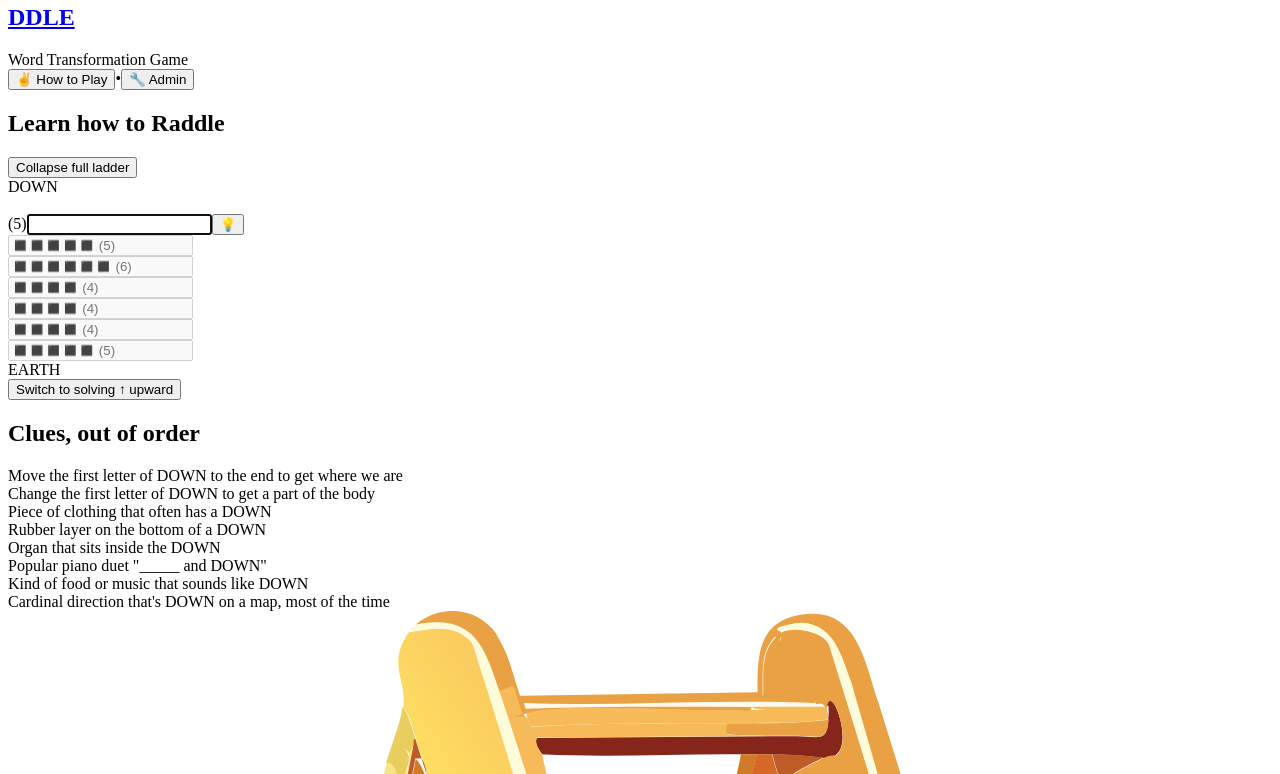
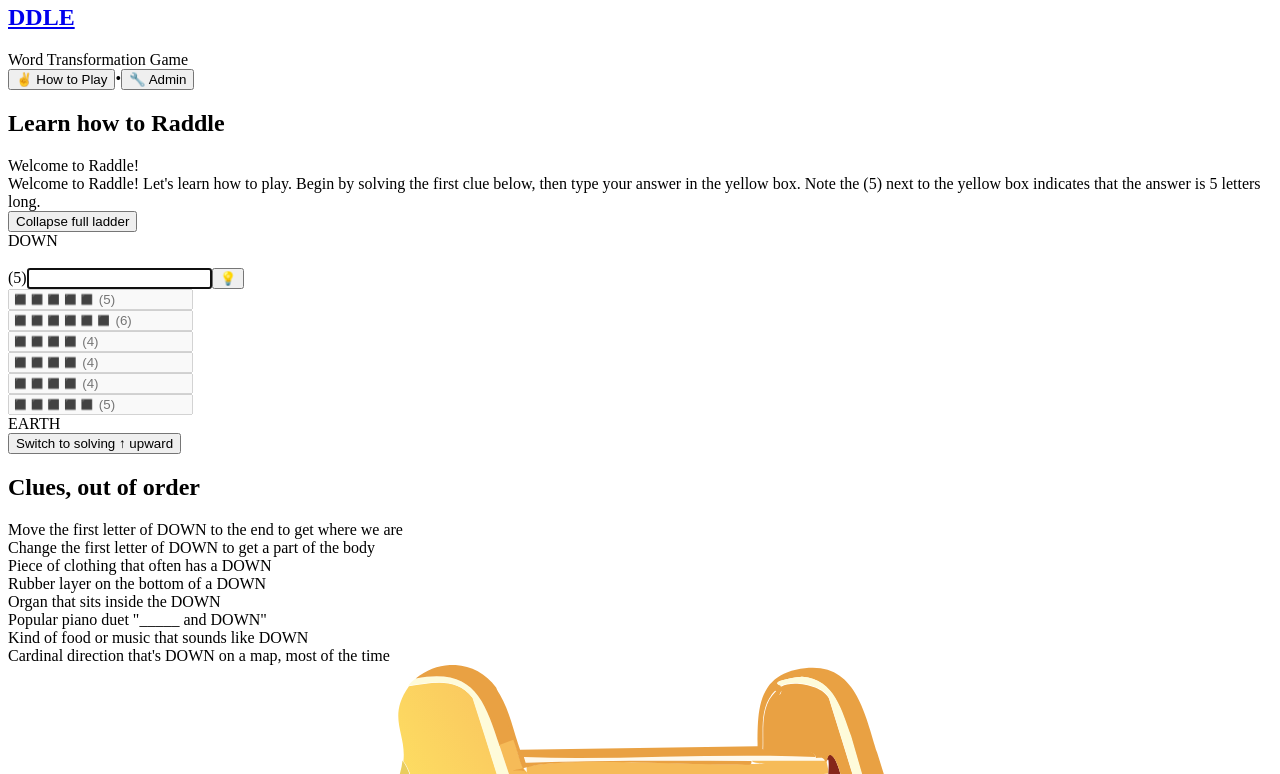
Before and after one commit to NADEE-MJ/raddle.teams, a React (Vite) app in the folder frontend/: page /tutorial in a window 1280 px wide. Shown: the part 1546-2320 px from the top of the page. Built offline with nearby package versions, Linux system fonts and the light colour scheme.

Commit message:
added tutorial guide

```diff
--- a/frontend/src/pages/TutorialPage/Tutorial.tsx
+++ b/frontend/src/pages/TutorialPage/Tutorial.tsx
@@ -1,16 +1,17 @@
 import { useRef, useEffect, useState, useCallback, useMemo } from 'react';
 import { Puzzle } from '@/types/game';
+import { TutorialState } from '@/types/tutorialStateMachine';
 import { useTutorialStateMachine } from '@/hooks/useTutorialStateMachine';
 import { HintConfirmationModal } from '@/components';
 import LadderStep from './LadderStep';
 import Clues from './Clues';
 
 interface TutorialProps {
-    setCompleted: (completed: boolean) => void;
     puzzle: Puzzle;
+    onStateChange: (state: TutorialState) => void;
 }
 
-export default function Tutorial({ setCompleted, puzzle }: TutorialProps) {
+export default function Tutorial({ puzzle, onStateChange }: TutorialProps) {
     const inputRef = useRef<HTMLInputElement>(null);
     const [showHintConfirmation, setShowHintConfirmation] = useState(false);
     const [showFullLadder, setShowFullLadder] = useState(false);
@@ -32,11 +33,11 @@ export default function Tutorial({ setCompleted, puzzle }: TutorialProps) {
 
     // Update completion status when state changes
     useEffect(() => {
-        setCompleted(state.isCompleted);
         if (state.isCompleted) {
             setShowFullLadder(true);
         }
-    }, [state.isCompleted, setCompleted]);
+        onStateChange(state);
+    }, [state, onStateChange]);
 
 
     const focusInput = useCallback(() => {
--- /dev/null
+++ b/frontend/src/pages/TutorialPage/TutorialGuide.tsx
@@ -0,0 +1,144 @@
+import { useState, useEffect, useMemo } from 'react';
+import { useNavigate } from 'react-router-dom';
+import { TutorialState } from '@/types/tutorialStateMachine';
+import { Button } from '@/components';
+
+interface TutorialGuideProps {
+    tutorialState: TutorialState;
+    onNextStep?: (step: number) => void;
+}
+
+interface TutorialStep {
+    id: number;
+    title: string;
+    content: string;
+    autoAdvanceCondition?: (state: TutorialState, previousState: TutorialState | null) => boolean;
+}
+
+const tutorialSteps: TutorialStep[] = [
+    {
+        id: 1,
+        title: "Welcome to Raddle!",
+        content: "Welcome to Raddle! Let's learn how to play. Begin by solving the first clue below, then type your answer in the yellow box. Note the (5) next to the yellow box indicates that the answer is 5 letters long.",
+        autoAdvanceCondition: (state, prev) => {
+            // Advance when first step is revealed (first answer correct)
+            return state.revealedSteps.has(1) && (!prev || !prev.revealedSteps.has(1));
+        }
+    },
+    {
+        id: 2,
+        title: "Great Progress!",
+        content: "Correct! That clue has moved to the 'Used Clues' list below.\n\nNow you see all of the remaining clues. In Raddle, the clues are out of order, and you have to determine which clue is right for this step. Figure out which clue makes sense, then type your answer in the yellow box.",
+        autoAdvanceCondition: (state, prev) => {
+            // Advance when second step is revealed
+            return state.revealedSteps.has(2) && (!prev || !prev.revealedSteps.has(2));
+        }
+    },
+    {
+        id: 3,
+        title: "Need a Hint?",
+        content: "Great! If you're ever stuck, you can tap the lightbulb button next to the yellow box for a hint that will reveal which of the clues is correct. Do that now.",
+        autoAdvanceCondition: (state, prev) => {
+            // Advance when a hint is used
+            const currentHints = Array.from(state.hintsUsed.values()).reduce((sum, hints) => sum + hints, 0);
+            const prevHints = prev ? Array.from(prev.hintsUsed.values()).reduce((sum, hints) => sum + hints, 0) : 0;
+            return currentHints > prevHints;
+        }
+    },
+    {
+        id: 4,
+        title: "Using Hints",
+        content: "When you use a hint, the incorrect clues will fade out slightly. Read the highlighted clue, and then enter your answer.\n\nStill stuck? Tap the eye button to reveal the answer and continue.",
+        autoAdvanceCondition: (state, prev) => {
+            // Advance when third step is revealed or when multiple hints are used
+            return state.revealedSteps.has(3) && (!prev || !prev.revealedSteps.has(3));
+        }
+    },
+    {
+        id: 5,
+        title: "Direction Switching",
+        content: "Nice. One final tip: if you're stuck moving down the ladder, you can switch direction and move up instead. Click the arrow (↑) button or the box next to it.",
+        autoAdvanceCondition: (state, prev) => {
+            // Advance when direction is switched to up
+            return state.direction === 'up' && (!prev || prev.direction !== 'up');
+        }
+    },
+    {
+        id: 6,
+        title: "Solving Upwards",
+        content: "When solving upwards, the clues flip around — now they show you the answer, and you need to figure out what word belongs in the green box. This direction can be more challenging. If you're stuck, tap the lightbulb. Type your answer when you've figured it out.",
+        autoAdvanceCondition: (state, prev) => {
+            // Advance when solving upwards and a step is revealed
+            const prevRevealedCount = prev?.revealedSteps.size || 0;
+            return state.direction === 'up' && state.revealedSteps.size > prevRevealedCount;
+        }
+    },
+    {
+        id: 7,
+        title: "Keep Going!",
+        content: "Keep going! Solve the remaining clues to complete the ladder.",
+        autoAdvanceCondition: (state) => {
+            // This is the final step, only advance when completed
+            return state.isCompleted;
+        }
+    },
+];
+
+export default function TutorialGuide({ tutorialState }: TutorialGuideProps) {
+    const [currentStep, setCurrentStep] = useState(1);
+    const [previousState, setPreviousState] = useState<TutorialState | null>(null);
+    const navigate = useNavigate();
+
+    // Auto-advance logic
+    useEffect(() => {
+        const step = tutorialSteps.find(s => s.id === currentStep);
+        if (step?.autoAdvanceCondition && step.autoAdvanceCondition(tutorialState, previousState)) {
+            const nextStep = currentStep + 1;
+            if (nextStep <= tutorialSteps.length) {
+                setCurrentStep(nextStep);
+            }
+        }
+        setPreviousState(tutorialState);
+    }, [tutorialState, currentStep, previousState]);
+
+    const step = useMemo(() => tutorialSteps.find(s => s.id === currentStep), [currentStep]);
+
+    const progressPercentage = useMemo(() => Math.round(((currentStep - 1) / (tutorialSteps.length - 1)) * 100), [currentStep]);
+    console.log("Progress percentage:", progressPercentage);
+
+    return (
+        <div className="mb-6">
+            {/* Progress bar */}
+            <div className="mb-4">
+                <div className="w-full bg-gray-700 rounded-full h-2 overflow-hidden">
+                    <div
+                        className="bg-blue-500 h-2 rounded-full transition-all duration-500 ease-out"
+                        style={{ width: `${tutorialState.isCompleted ? '100%' : progressPercentage}%` }}
+                    />
+                </div>
+            </div>
+
+            {/* Tutorial content */}
+            <div className={`bg-gray-800 border border-blue-500 rounded-lg p-6 ${tutorialState.isCompleted ? 'text-center' : ''}`}>
+                <div className="text-blue-300 text-lg font-semibold mb-3">
+                    {tutorialState.isCompleted ? "All done! You're ready to play." : step!.title}
+                </div>
+
+                {tutorialState.isCompleted ? (
+                    <Button
+                        onClick={() => navigate('/')}
+                        variant="hint"
+                        size="lg"
+                    >
+                        Ready to Play with Teams!
+                    </Button>
+                ) : (
+                    <div className="text-gray-300 leading-relaxed whitespace-pre-line">
+                        {step!.content}
+                    </div>
+                )
+                }
+            </div>
+        </div>
+    );
+}
--- a/frontend/src/pages/TutorialPage/index.tsx
+++ b/frontend/src/pages/TutorialPage/index.tsx
@@ -1,13 +1,13 @@
-import { useNavigate } from 'react-router-dom';
 import Tutorial from './Tutorial';
+import TutorialGuide from './TutorialGuide';
 import { useMemo, useState } from 'react';
 import { Puzzle } from '@/types/game';
-import { Button } from '@/components';
+import { TutorialState } from '@/types/tutorialStateMachine';
 
 
 
 export default function TutorialPage() {
-    const [completed, setCompleted] = useState(false);
+    const [tutorialState, setTutorialState] = useState<TutorialState | null>(null);
     const puzzle = useMemo<Puzzle>(() => {
         return {
             title: 'From DOWN to EARTH',
@@ -61,31 +61,22 @@ export default function TutorialPage() {
         };
     }, []);
 
-    const navigate = useNavigate();
-
     return (
         <div>
             <div className="w-full text-center mb-4 md:mb-0">
                 <h2 className="text-2xl md:text-3xl font-semibold mb-5 text-tx-primary">Learn how to Raddle</h2>
             </div>
 
+            {tutorialState && (
+                <TutorialGuide
+                    tutorialState={tutorialState}
+                />
+            )}
+
             <Tutorial
-                setCompleted={setCompleted}
                 puzzle={puzzle}
+                onStateChange={setTutorialState}
             />
-
-            {completed && (
-                <div className="mt-8 text-center">
-                    <Button
-                        onClick={() => navigate('/')}
-                        variant="hint"
-                        size="lg"
-                        className='inline-block px-6 py-3 bg-blue-600 hover:bg-blue-700 dark:bg-blue-700 dark:hover:bg-blue-600 text-white rounded-lg font-medium transition duration-200'
-                    >
-                        Ready to Play with Teams!
-                    </Button>
-                </div>
-            )}
         </div>
     );
 }
```
